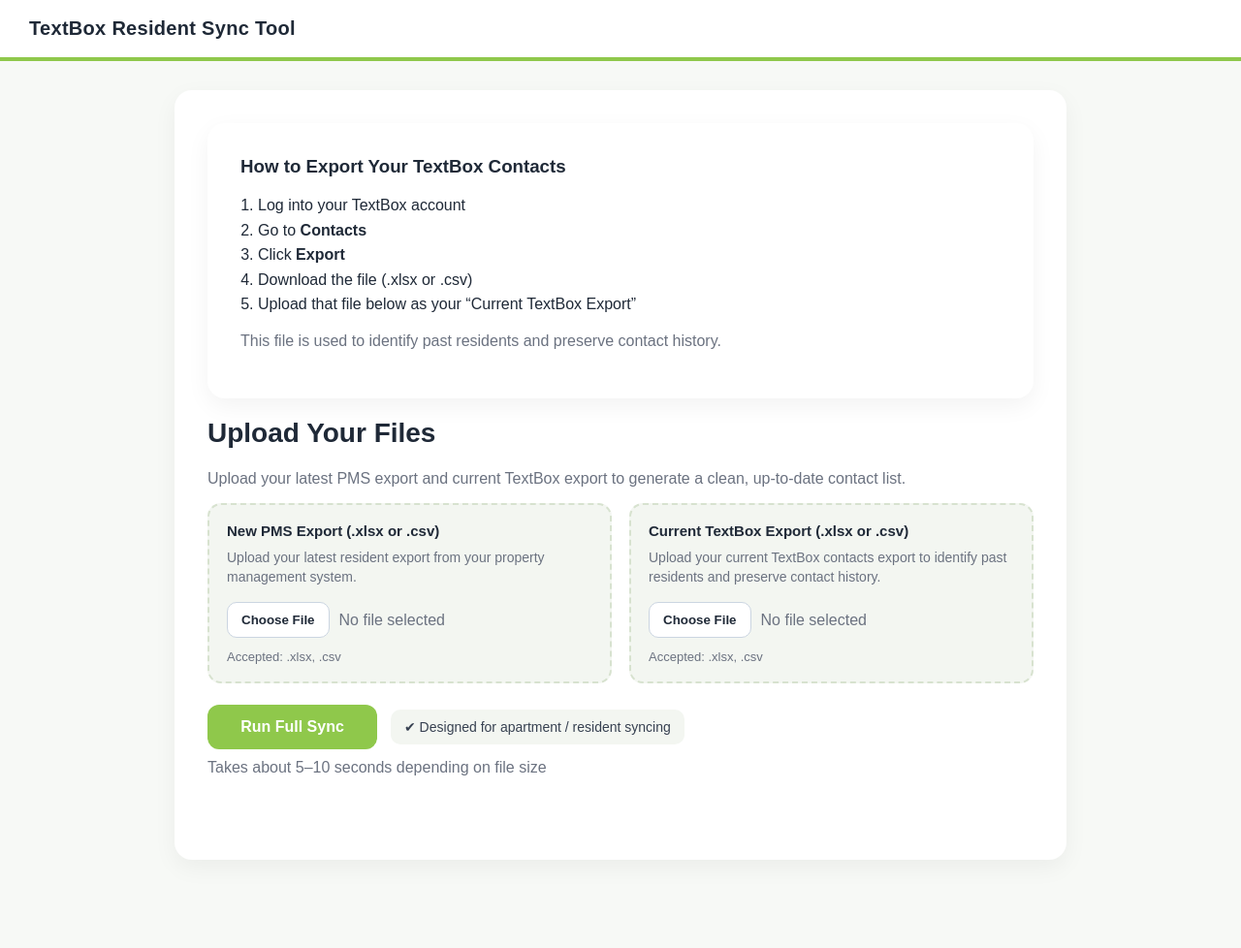
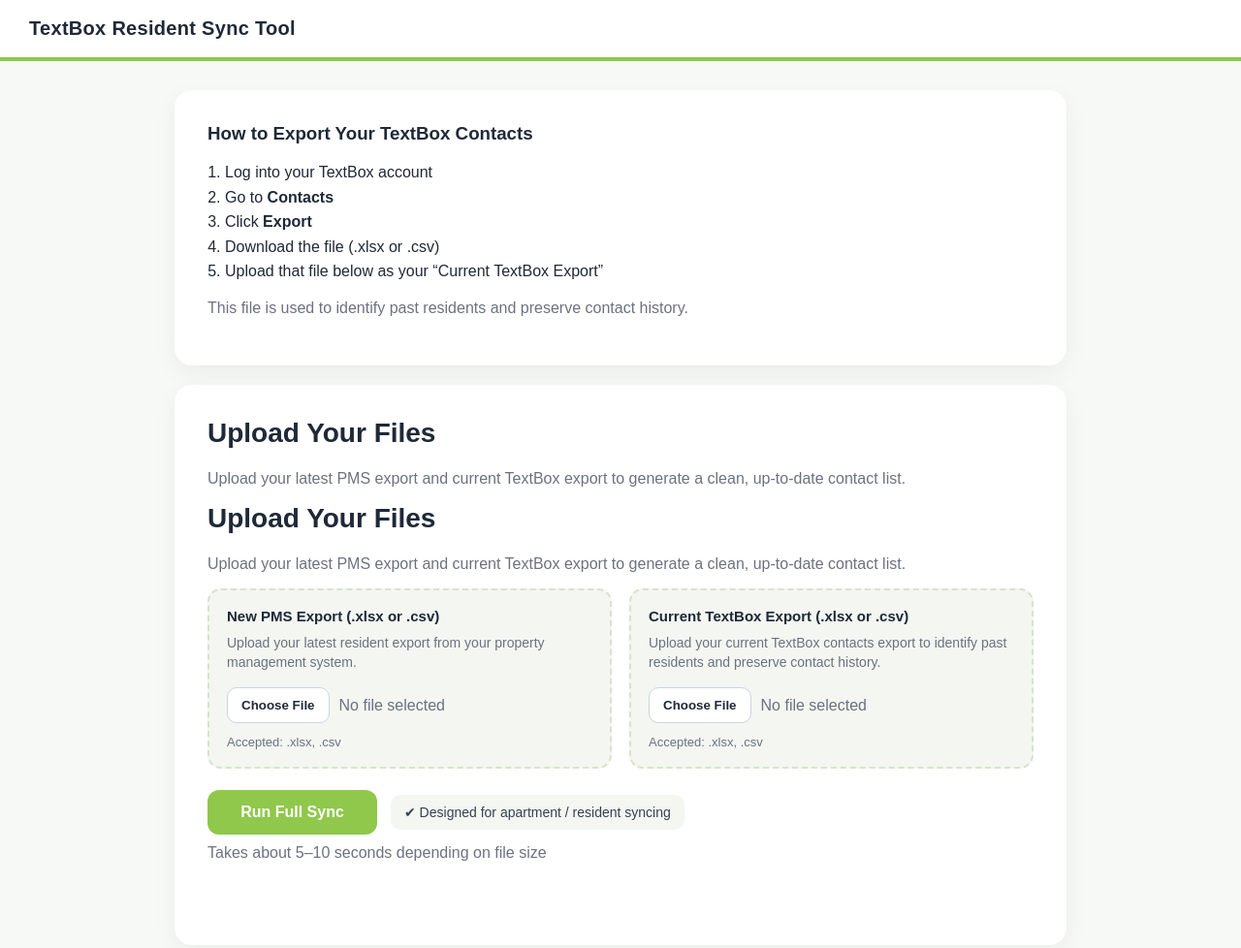
Before and after one commit to bbazinet/textbox-sync-frontend, a plain HTML site: page index.html in a window 1280 px wide. Shown: the whole page at 97% size. Before the commit the page ends 941 px from the top, so only its background shows below. Drawn offline with Linux system fonts and the light colour scheme.

Commit message:
Update index.html

```diff
--- a/index.html
+++ b/index.html
@@ -281,7 +281,8 @@
 </div>
 
   <div class="container">
-    <div class="card">
+
+  <!-- Instructions Card -->
   <div class="card" style="margin-bottom:20px;">
     <h3 style="margin-bottom:10px;">How to Export Your TextBox Contacts</h3>
 
@@ -297,6 +298,14 @@
       This file is used to identify past residents and preserve contact history.
     </p>
   </div>
+
+  <!-- Upload Card -->
+  <div class="card">
+    <h2 style="font-size: 28px; margin-bottom: 22px;">Upload Your Files</h2>
+
+    <p class="muted">
+      Upload your latest PMS export and current TextBox export to generate a clean, up-to-date contact list.
+    </p>
       <h2 style="font-size: 28px; margin-bottom: 22px;"<h2>Upload Your Files</h2>
         <p class="muted">Upload your latest PMS export and current TextBox export to generate a clean, up-to-date contact list.</p>
 
```
Lines whose indentation alone changed are shown as unchanged.
